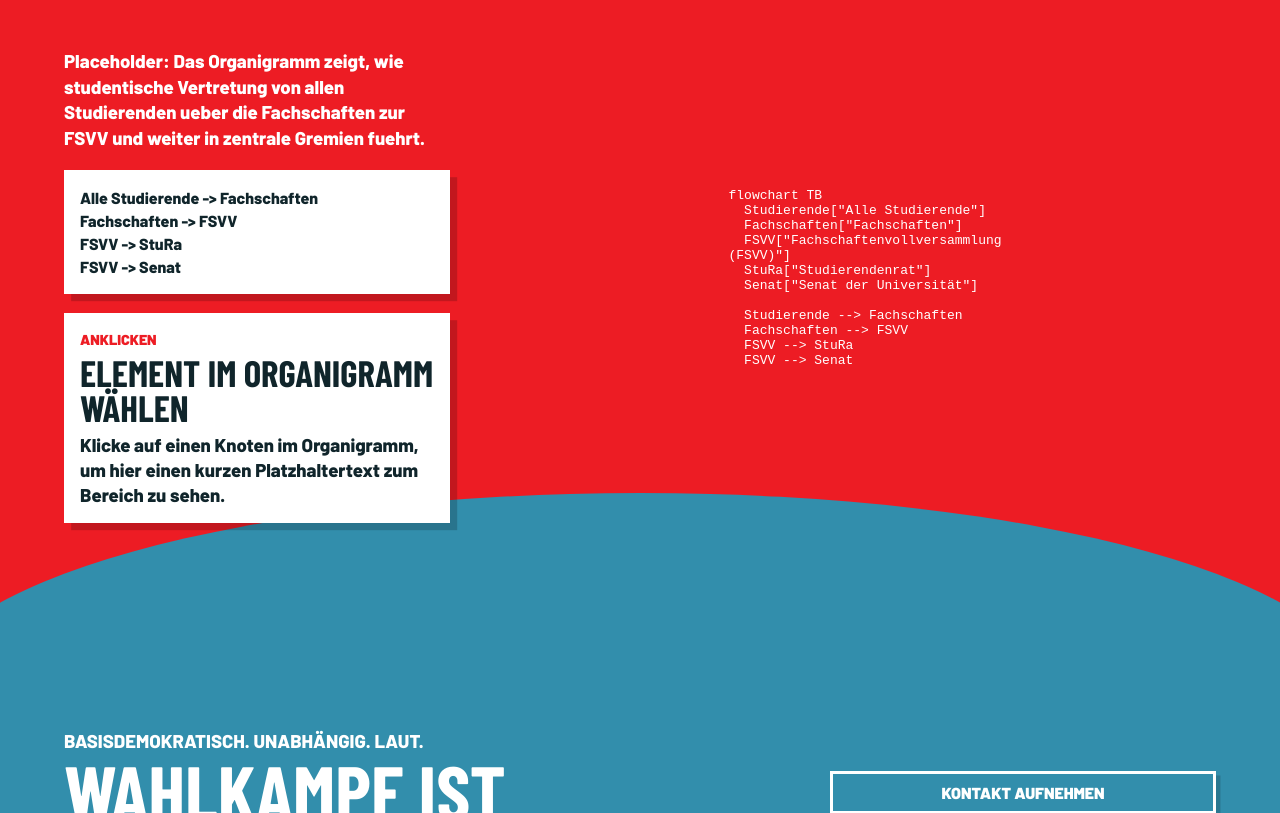
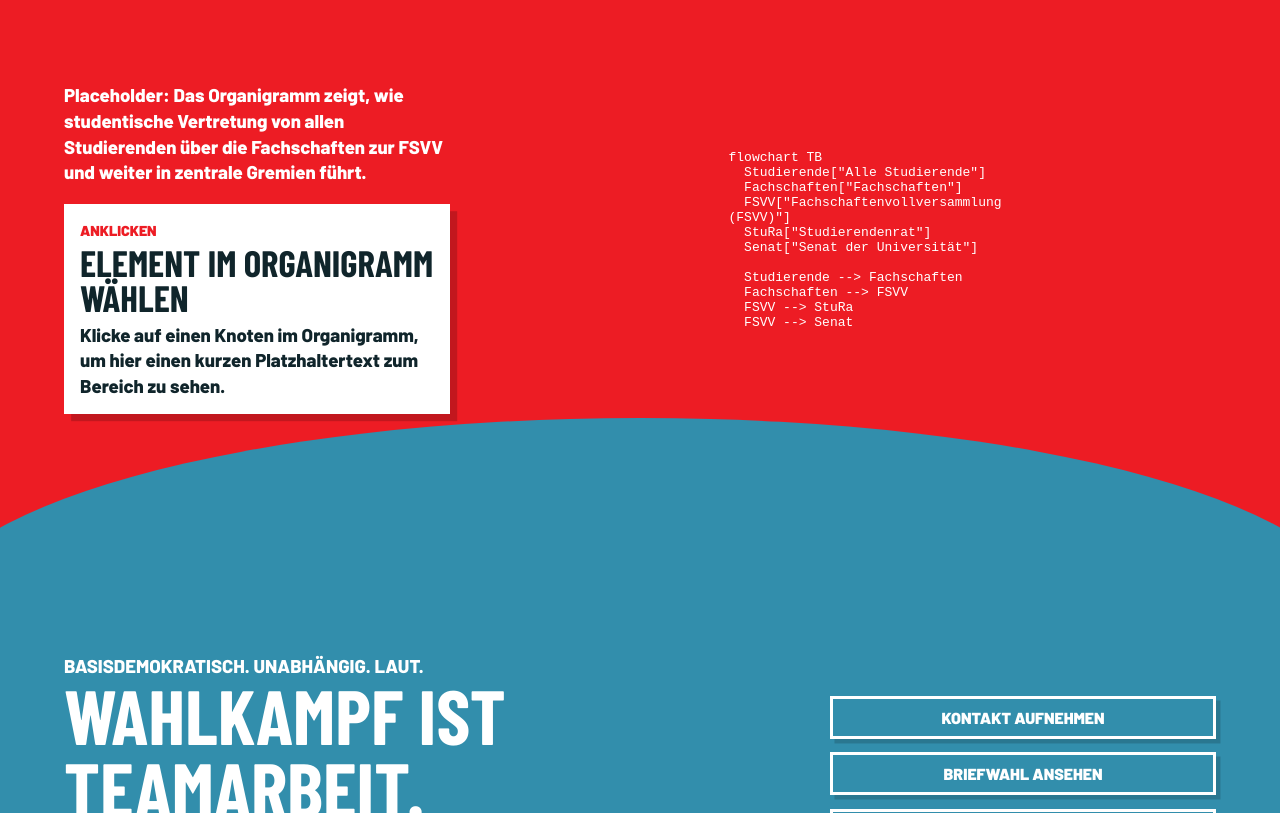
Before and after one commit to swlt16/fsvv-wahl26, a plain HTML site: page index.html in a window 1280 px wide. Shown: the part 2968-3781 px from the top of the page. Drawn offline with nearby package versions, Linux system fonts and the light colour scheme; a web font is replaced by a local one.

Commit message:
spelling correction

```diff
--- a/index.html
+++ b/index.html
@@ -129,12 +129,7 @@
         </div>
         <div class="org-layout">
           <div class="org-copy">
-            <p>Placeholder: Das Organigramm zeigt, wie studentische Vertretung von allen Studierenden ueber die Fachschaften zur FSVV und weiter in zentrale Gremien fuehrt.</p>
-            <pre class="org-code"><code>Alle Studierende -> Fachschaften
-Fachschaften -> FSVV
-FSVV -> StuRa
-FSVV -> Senat</code></pre>
-
+            <p>Placeholder: Das Organigramm zeigt, wie studentische Vertretung von allen Studierenden über die Fachschaften zur FSVV und weiter in zentrale Gremien führt.</p>
             <article class="org-detail" id="orgDetail" aria-live="polite">
               <span id="orgDetailKicker">Anklicken</span>
               <h3 id="orgDetailTitle">Element im Organigramm wählen</h3>
--- a/script.js
+++ b/script.js
@@ -7,37 +7,40 @@ const orgDetails = {
   Studierende: {
     kicker: "Basis",
     title: "Alle Studierende",
-    text: "Placeholder: Alle Studierenden sind die Grundlage der studentischen Selbstverwaltung und koennen sich in ihren Fachschaften einbringen.",
+    text: "Placeholder: Alle Studierenden sind die Grundlage der studentischen Selbstverwaltung und können sich in ihren Fachschaften einbringen.",
   },
   Fachschaften: {
     kicker: "Vertretung",
     title: "Fachschaften",
-    text: "Placeholder: Die Fachschaften vertreten die Studierenden in den Studiengaengen und bringen Themen in die FSVV ein.",
+    text: "Placeholder: Die Fachschaften vertreten die Studierenden in den Studiengängen und bringen Themen in die FSVV ein.",
   },
   FSVV: {
     kicker: "Zusammenhang",
     title: "Fachschaftenvollversammlung (FSVV)",
-    text: "Placeholder: Die FSVV buendelt Perspektiven aus den Fachschaften und stimmt gemeinsame hochschulpolitische Positionen ab.",
+    text: "Placeholder: Die FSVV bündelt Perspektiven aus den Fachschaften und stimmt gemeinsame hochschulpolitische Positionen ab.",
   },
   StuRa: {
     kicker: "Gremium",
     title: "Studierendenrat",
-    text: "Placeholder: Im Studierendenrat werden zentrale studentische Entscheidungen und politische Anliegen auf Universitaetsebene behandelt.",
+    text: "Placeholder: Im Studierendenrat werden zentrale studentische Entscheidungen und politische Anliegen auf Universitätsebene behandelt.",
   },
   Senat: {
-    kicker: "Universitaet",
+    kicker: "Universität",
     title: "Senat der Universität",
-    text: "Placeholder: Im Senat werden wichtige universitaere Fragen verhandelt; studentische Stimmen bringen dort Perspektiven aus dem Studium ein.",
+    text: "Placeholder: Im Senat werden wichtige universitäre Fragen verhandelt; studentische Stimmen bringen dort Perspektiven aus dem Studium ein.",
   },
 };
 
 const orgLabelToId = {
   "Alle Studierende": "Studierende",
+  AlleStudierende: "Studierende",
   Fachschaften: "Fachschaften",
   "Fachschaftenvollversammlung (FSVV)": "FSVV",
+  "Fachschaftenvollversammlung(FSVV)": "FSVV",
   FSVV: "FSVV",
   Studierendenrat: "StuRa",
   "Senat der Universität": "Senat",
+  SenatderUniversität: "Senat",
 };
 
 mailVote.addEventListener("click", () => {
@@ -67,9 +70,15 @@ const hydrateOrgChart = () => {
 
   orgChart.dataset.clickable = "true";
 
+  const getNodeIdFromLabel = (label) => {
+    const normalizedLabel = label.trim().replace(/\s+/g, " ");
+    const compactLabel = normalizedLabel.replace(/\s/g, "");
+
+    return orgLabelToId[normalizedLabel] || orgLabelToId[compactLabel];
+  };
+
   const activateNode = (node) => {
-    const label = node.textContent.trim().replace(/\s+/g, " ");
-    const nodeId = orgLabelToId[label];
+    const nodeId = getNodeIdFromLabel(node.textContent);
 
     if (nodeId) {
       window.showOrgInfo(nodeId);
```
